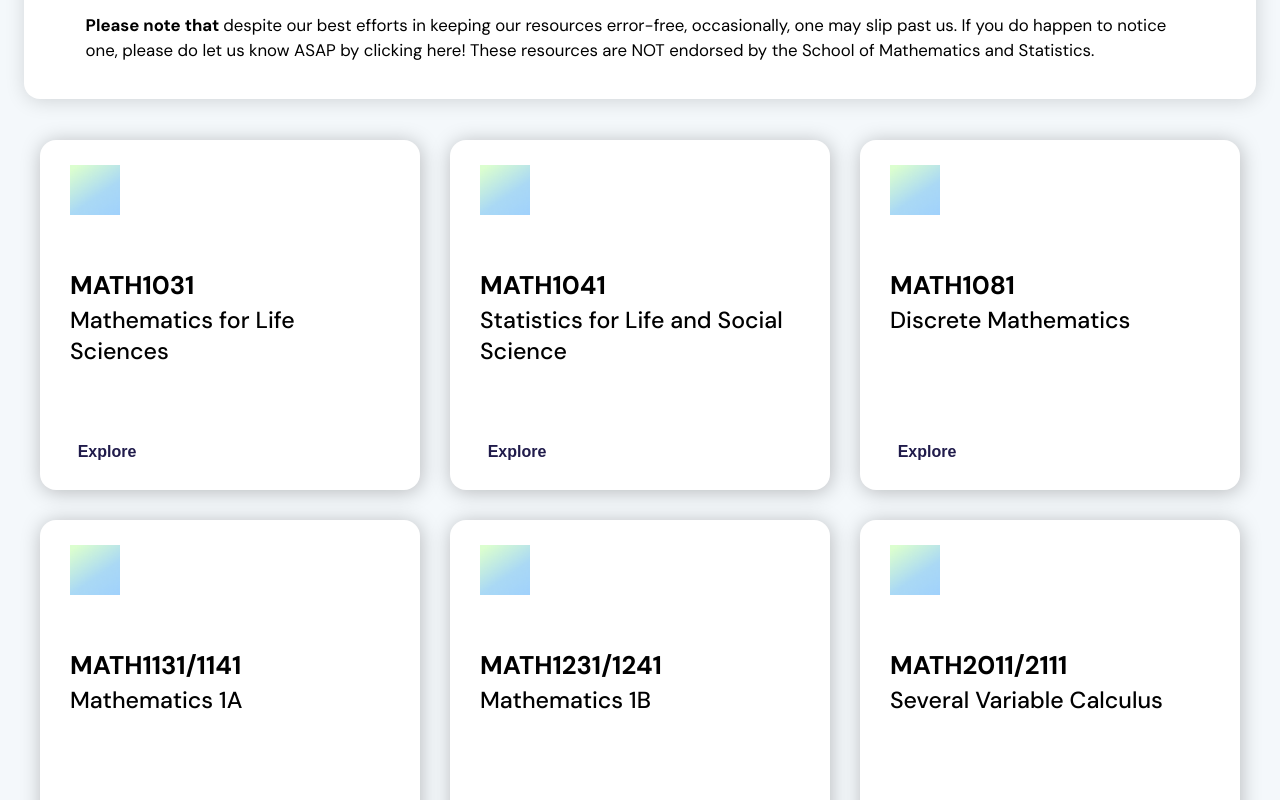
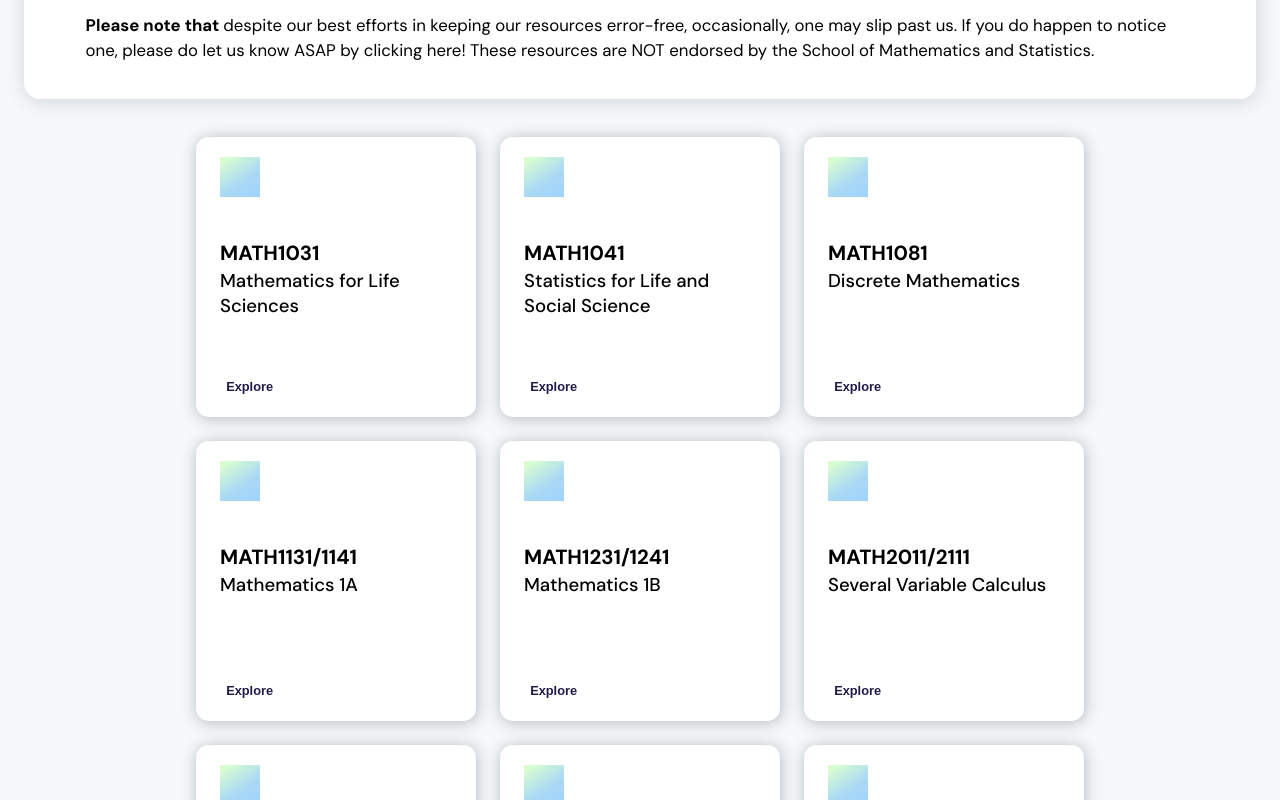
Before and after one commit to MathSocUNSW/mathsoc-website, a Next.js app in the folder frontend/: page /resources/revision in a window 1280 px wide. Shown: the part 600-1400 px from the top of the page. Built offline with nearby package versions, Linux system fonts and the light colour scheme.

Commit message:
resize tiles

```diff
--- a/frontend/src/pages/resources/revision.tsx
+++ b/frontend/src/pages/resources/revision.tsx
@@ -47,10 +47,12 @@ const Revision: React.FC = () => {
           </Typography>
         </WholePageBox>
         <br />
-        <div className={styles.tileContainer}>
-          {revisionData.map((tileData) => (
-            <Tile {...tileData} key={tileData.courseCode} />
-          ))}
+        <div className={styles.tileSection}>
+          <div className={styles.tileContainer}>
+            {revisionData.map((tileData) => (
+              <Tile {...tileData} key={tileData.courseCode} />
+            ))}
+          </div>
         </div>
       </PageBody>
     </section>
--- a/frontend/src/styles/Tile.module.scss
+++ b/frontend/src/styles/Tile.module.scss
@@ -3,26 +3,20 @@
 .tile {
   background-color: white;
   height: 300px;
-  min-width: 380px;
-  max-width: 380px;
+  width: 350px;
   border-radius: 16px;
-  overflow: hidden;
   box-shadow: 1px 2px 20px 0 rgba(0, 0, 0, 0.25);
 
   display: flex;
   flex-direction: column;
   justify-content: space-between;
-  flex-basis: auto;
-  flex: 1;
 
-  padding-top: 25px;
-  padding-bottom: 25px;
+  padding: 25px 0px;
   margin: 15px;
 }
 
 .tileContent {
-  padding-left: 30px;
-  padding-right: 30px;
+  padding: 0px 30px;
   .icon {
     padding-bottom: 50px;
     max-height: 50px;
@@ -33,7 +27,7 @@
 }
 
 .nav {
-  padding: 0 30px;
+  padding: 0px 30px;
   display: flex;
   flex-direction: row;
   justify-content: space-between;
@@ -44,10 +38,8 @@
   display: flex;
   align-items: center;
   justify-content: center;
-
   border-radius: 5px;
   padding: 8px 10px 8px;
-
   width: 30px;
 
   transition: all 0.1s;
--- a/frontend/src/styles/examBank.module.scss
+++ b/frontend/src/styles/examBank.module.scss
@@ -1,18 +1,23 @@
+$threePerRow: 1140px;
+$twoPerRow: 760px;
+$scaleFactor: 0.8;
+
 .tileContainer {
   display: flex;
   flex-direction: row;
   flex-wrap: wrap;
-  align-content: flex-start;
   justify-content: center;
-  max-width: 850px;
+  max-width: $twoPerRow;
+  zoom: $scaleFactor;
 }
 
 .testTileContainer {
   display: flex;
   flex-direction: row;
   flex-wrap: wrap;
-  align-content: flex-start;
   justify-content: center;
+  max-width: $threePerRow;
+  zoom: $scaleFactor;
 }
 
 .tileSection {
--- a/frontend/src/styles/revision.module.scss
+++ b/frontend/src/styles/revision.module.scss
@@ -1,7 +1,18 @@
+$threePerRow: 1140px;
+$scaleFactor: 0.8;
+
 .tileContainer {
   display: flex;
   flex-direction: row;
   flex-wrap: wrap;
-  align-content: flex-start;
   justify-content: center;
+  max-width: 1140px;
+  zoom: 0.8;
 }
+
+.tileSection {
+  display: flex;
+  max-width: 100%;
+  justify-content: center;
+  align-content: center;
+}
```
Also changed, not shown: frontend/src/pages/resources/exam-bank.tsx (+6 -4 lines).
